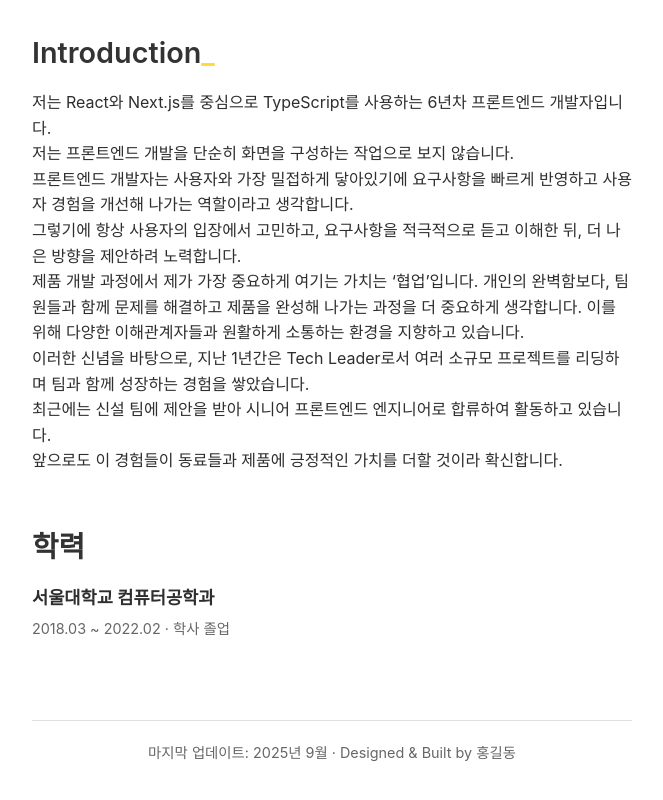
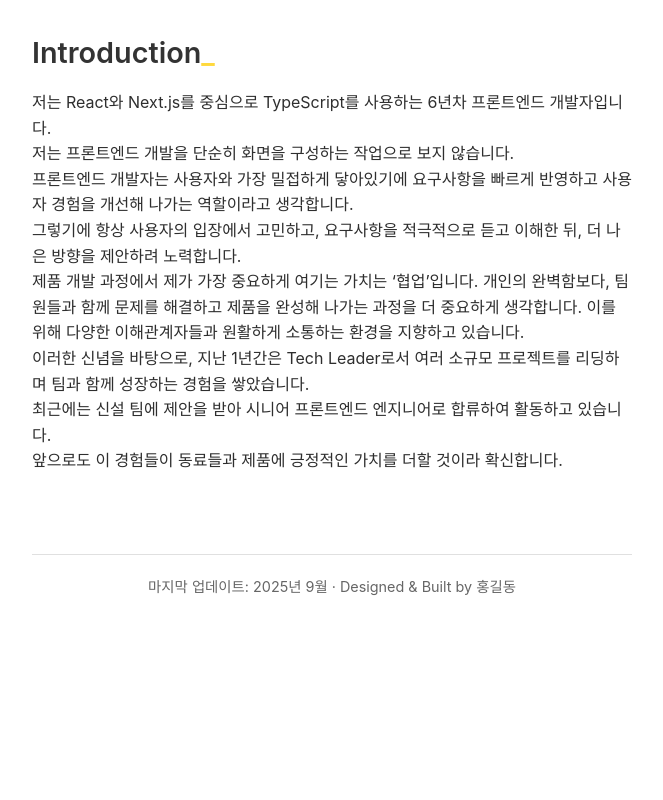
Before and after one commit to so1gging/sol-log, a Next.js app: page / in a window 1280 px wide. Shown: the part 1698-2498 px from the top of the page, without its empty margins (308-971 px from the left). After the commit the page ends 2356 px from the top, so only its background shows below. Built offline with nearby package versions, Linux system fonts and the light colour scheme.

Commit message:
학력 섹션 제거

```diff
--- a/app/page.tsx
+++ b/app/page.tsx
@@ -180,15 +180,6 @@ export default function Home() {
           긍정적인 가치를 더할 것이라 확신합니다.
         </p>
       </section>
-
-      <section id="education">
-        <h2>학력</h2>
-        <div className="education-item">
-          <h3>서울대학교 컴퓨터공학과</h3>
-          <p className="info">2018.03 ~ 2022.02 · 학사 졸업</p>
-        </div>
-      </section>
-
       <footer>마지막 업데이트: 2025년 9월 · Designed & Built by 홍길동</footer>
     </body>
   );
```
